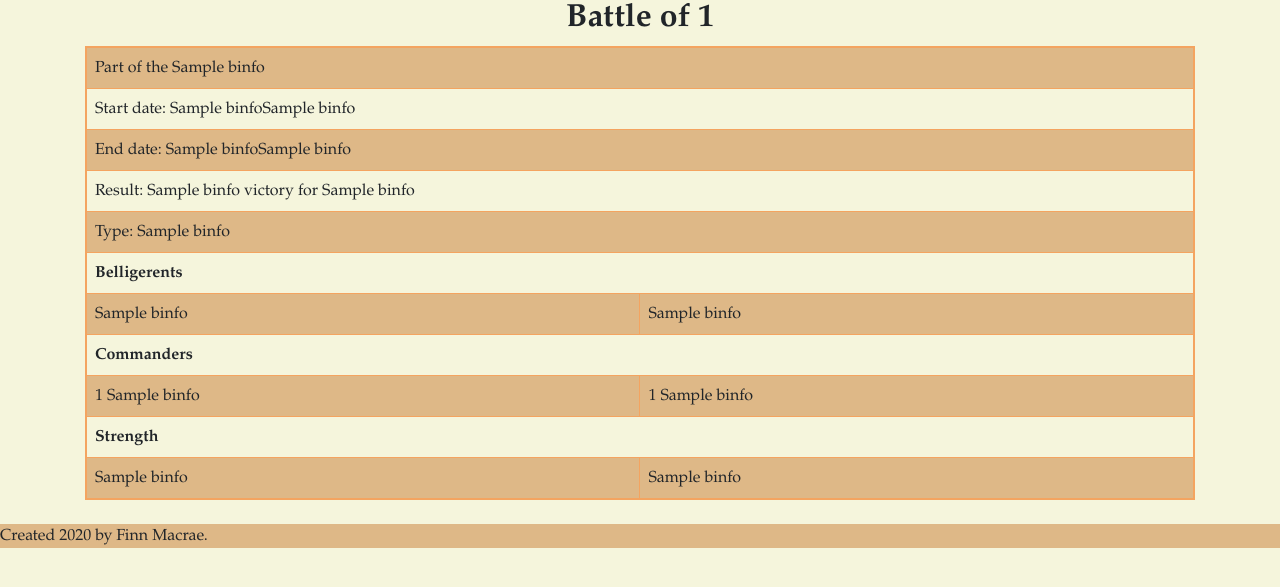
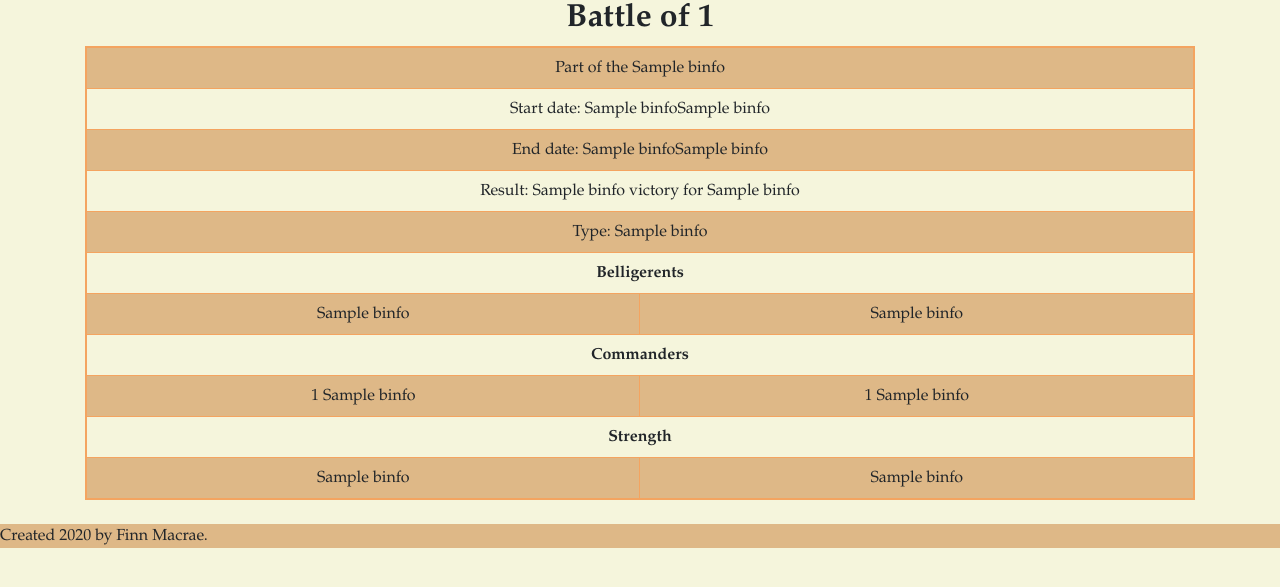
Before and after one commit to Finn969/Project-SFIA-1, a Flask app: template templates/battletable.html in a window 1280 px wide. Shown: the part 56-643 px from the top of the page. Run offline with Flask 2, Linux system fonts and the light colour scheme; the template is opened without the code that fills it: most values are stand-ins (such as "Sample title", 1, 10 or a date in 2020); some libraries are stand-ins or nearby versions.

Commit message:
centralised tex

```diff
--- a/templates/battletable.html
+++ b/templates/battletable.html
@@ -9,7 +9,7 @@
     p {font-family: Garamond;}
     table {font-family: Garamond; border-collapse: collapse; width: 100%;}
     td, th {
-  border: 1px solid sandybrown;text-align: left;padding: 8px;}
+  border: 1px solid sandybrown;text-align: center;padding: 8px;}
 tr:nth-child(even) {background-color: beige;}
 </style>
 </head>
```
